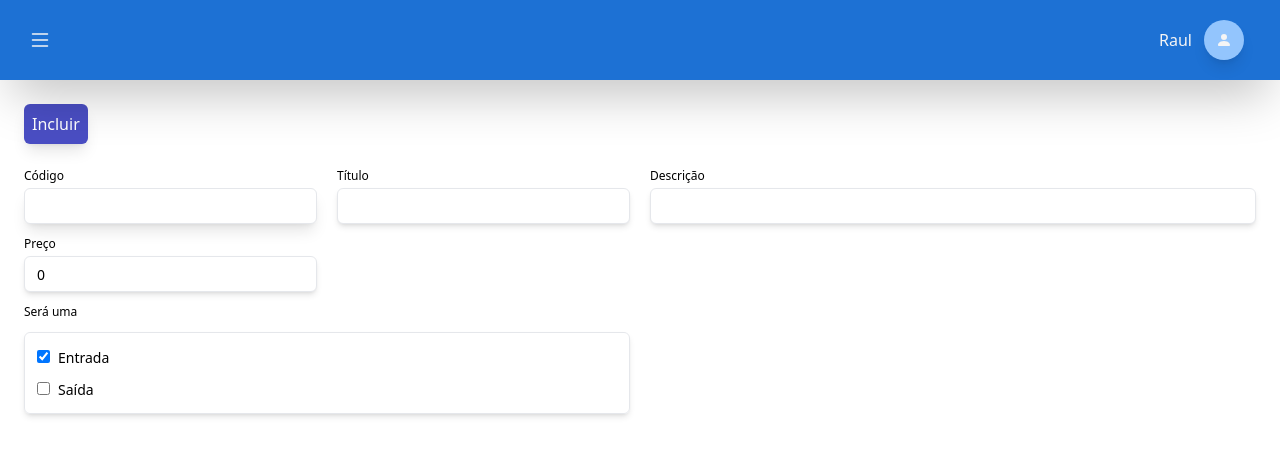
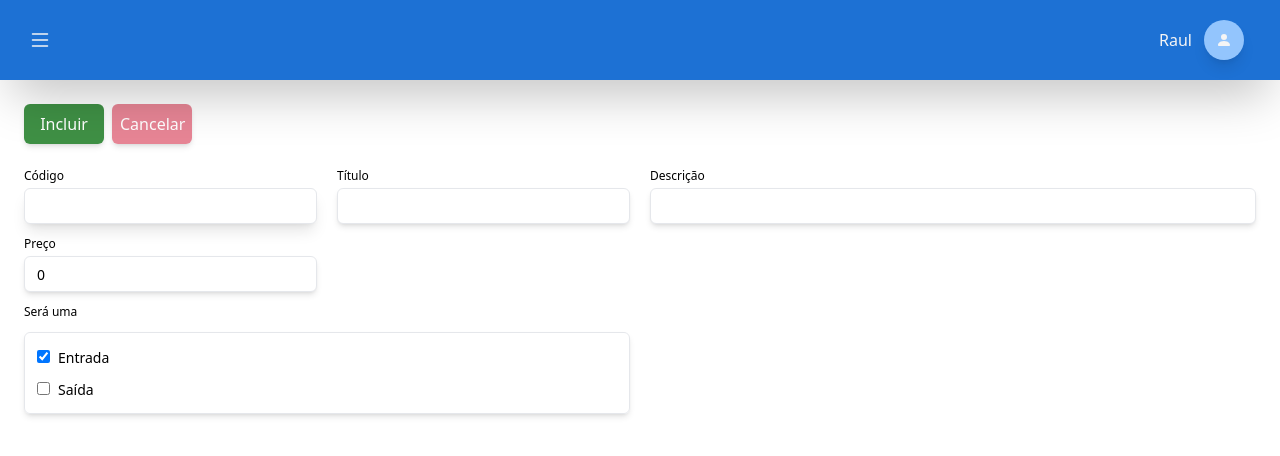
Before and after one commit to Raul26-tech/As-Money, a React (Create React App) app: page /transactions/form in a window 1280 px wide. Shown: the top 456 px of the page. Built offline with nearby package versions, Linux system fonts and the light colour scheme.

Commit message:
Criando component Button

```diff
--- a/server.json
+++ b/server.json
@@ -79,6 +79,17 @@
         "closed": true
       },
       "id": 6
+    },
+    {
+      "code": "045",
+      "description": "oii",
+      "status": {
+        "prohibited": true,
+        "closed": false
+      },
+      "price": "350",
+      "title": "Teste",
+      "id": 7
     }
   ]
 }
--- /dev/null
+++ b/src/components/Button/index.tsx
@@ -0,0 +1,54 @@
+import React, { ButtonHTMLAttributes, ReactNode } from 'react';
+import { Link, LinkProps } from 'react-router-dom';
+
+export interface IButtonProps extends ButtonHTMLAttributes<HTMLButtonElement> {
+    children: ReactNode;
+    onCancel?: () => void;
+    pattern?: 'success' | 'cancel' | 'info';
+}
+
+const COLORS = {
+    success: 'bg-pattern-success',
+    cancel: 'bg-pattern-cancel',
+    info: 'pattern-info',
+};
+
+export default function Button({
+    children,
+    onCancel,
+    pattern = 'info',
+    ...rest
+}: IButtonProps) {
+    return (
+        <div className="w-[5rem] flex space-x-3">
+            <button
+                className={`w-full p-2 rounded-md text-white font-normal shadow-md ${COLORS[pattern]}`}
+                onClick={onCancel}
+                {...rest}
+            >
+                {children}
+            </button>
+        </div>
+    );
+}
+
+interface IButtonLinkProps extends LinkProps {
+    children: string;
+    pattern?: 'info' | 'cancel' | 'success';
+    className?: string;
+    addClassName?: string;
+}
+
+export function ButtonLink({
+    children,
+    pattern = 'info',
+    className = `w-[5rem] p-2 rounded-md text-white text-center font-normal shadow-md ${COLORS[pattern]}`,
+    addClassName,
+    ...rest
+}: IButtonLinkProps) {
+    return (
+        <Link className={` ${className} ${addClassName}`} {...rest}>
+            {children}
+        </Link>
+    );
+}
--- a/src/pages/MonthlyValues/form.tsx
+++ b/src/pages/MonthlyValues/form.tsx
@@ -7,6 +7,9 @@ import { Input } from '../../components/Input';
 import { api } from '../../Services/api';
 import Swal from 'sweetalert2';
 import Content from '../../components/Content';
+import { useCallback, useEffect } from 'react';
+import { useNavigate, useParams } from 'react-router-dom';
+import Button, { ButtonLink } from '../../components/Button';
 
 const schema = yup
     .object({
@@ -29,7 +32,8 @@ interface IFormTransactionProps {
 }
 
 export default function FormMonthlyValues() {
-    const { register, handleSubmit, formState } =
+    const navigate = useNavigate();
+    const { register, handleSubmit, formState, reset } =
         useForm<IFormTransactionProps>({
             resolver: yupResolver(schema),
             defaultValues: {
@@ -55,7 +59,7 @@ export default function FormMonthlyValues() {
                     confirmButtonText: 'Ok',
                     width: '24em',
                 });
-                console.log(response.data);
+                navigate(`${response.data.id}`);
             });
         } catch (error: any) {
             Swal.fire({
@@ -75,15 +79,15 @@ export default function FormMonthlyValues() {
                     className="w-full grid md:grid-cols-2 xl:grid-cols-4 md:gap-x-5 gap-y-3 p-6
                     "
                 >
-                    <div className="w-full grid col-span-4 mb-3 justify-start">
-                        <button
-                            type="submit"
-                            className="w-full h-full flex  justify-center text-center items-center text-white bg-btn-transaction hover:bg-btn-transaction-hover rounded-md shadow-lg "
-                        >
-                            <span className="text-[0.70rem] md:text-base p-2">
+                    <div className="w-full col-span-4 mb-3 justify-start">
+                        <div className="w-full flex col-span-1 space-x-2">
+                            <Button pattern="success" type="submit">
                                 Incluir
-                            </span>
-                        </button>
+                            </Button>
+                            <ButtonLink to="/transactions" pattern="cancel">
+                                Cancelar
+                            </ButtonLink>
+                        </div>
                     </div>
 
                     <Input
--- a/tailwind.config.js
+++ b/tailwind.config.js
@@ -12,6 +12,9 @@ module.exports = {
                 'btn-close-hover': '#0684df',
                 'backgound-hover': '#0684df',
                 'background-overlay': 'rgba(0,0,0,0.5)',
+                'pattern-success': 'rgba(16, 117, 23, 0.8)',
+                'pattern-cancel': 'rgba(208, 12, 45, 0.5)',
+                'pattern-info': '#1d71d4',
             },
         },
     },
```
